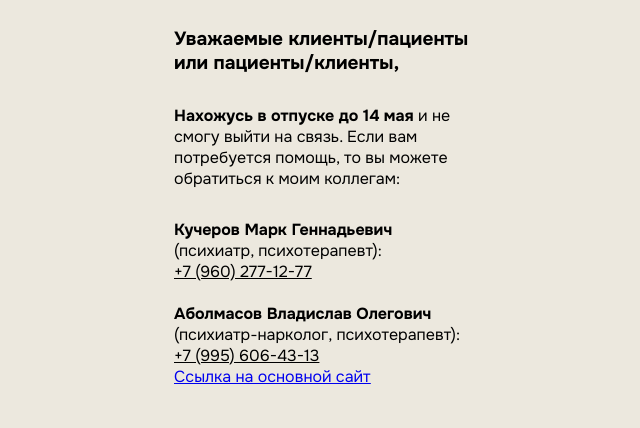
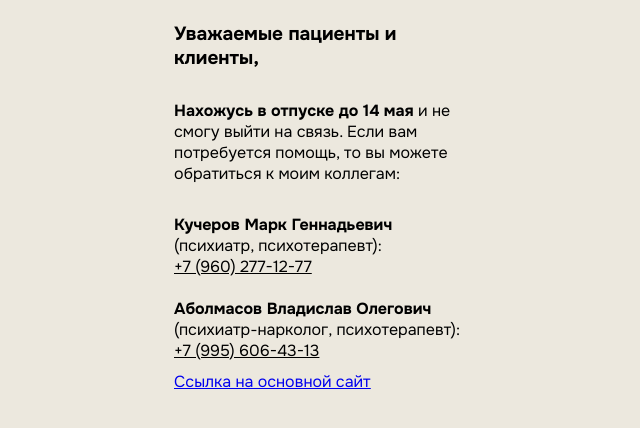
Before and after one commit to MessaeX/vacation, a plain HTML site: page index.html in a window 1280 px wide. Shown: the part 266-694 px from the top of the page, without its empty margins (316-956 px from the left). Drawn offline with Linux system fonts and the light colour scheme.

Commit message:
Update index.html

```diff
--- a/index.html
+++ b/index.html
@@ -22,6 +22,7 @@
     }
     .whole-container div {
       width: 300px;
+
     }
     .heading {
       padding-bottom: 30px;
@@ -45,11 +46,11 @@
 <body>
   <div class="whole-container">
 <div class="photo-div"><img class="photo" src="myProPhoto.png" alt="My Photo"></div>
-<div class="heading">Уважаемые клиенты/пациенты или пациенты/клиенты,</div>
+<div class="heading">Уважаемые пациенты и клиенты,</div>
 <div style="padding-bottom: 30px;"><b>Нахожусь в отпуске до 14 мая</b> и не смогу выйти на связь. Если вам потребуется помощь, то вы можете обратиться к моим коллегам:</div>
 <div><b>Кучеров Марк Геннадьевич</b> (психиатр, психотерапевт): <br><u>+7 (960) 277-12-77</u><br><br>
   <b>Аболмасов Владислав Олегович</b> (психиатр-нарколог, психотерапевт): <br><u>+7 (995) 606-43-13</u>
-  <div>
+  <div style="padding-top: 10px;">
     <a href="https://psychotherapistslivka.ru/" target="_blank"><u>Ссылка на основной сайт</u></a>
   </div>
 </div>
```
